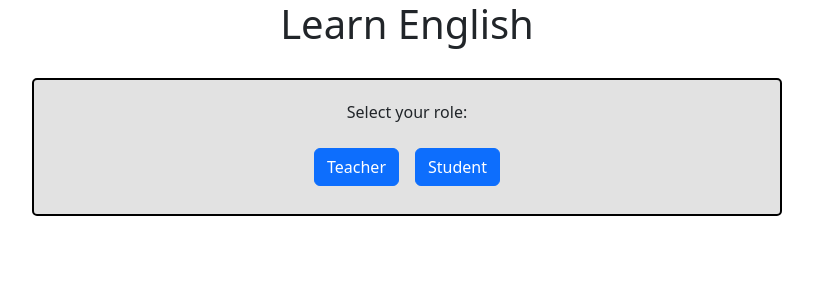
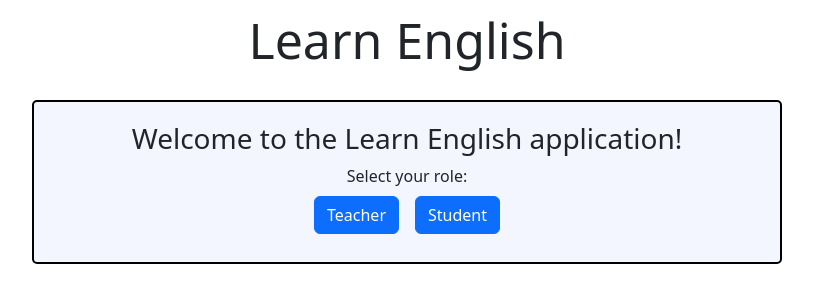
Before and after one commit to joelhamalainen/English-learning-app, a React (Vite) app in the folder frontend/: page / in a window 1280 px wide. Shown: the top 302 px of the page, without its empty margins (233-1046 px from the left). Built offline with nearby package versions, Linux system fonts and the light colour scheme; no server answers.

Commit message:
Polish UI.

```diff
--- a/frontend/src/App.jsx
+++ b/frontend/src/App.jsx
@@ -39,7 +39,8 @@ function App() {
     <Container className="custom-container" style={{ maxWidth: 750 }}>
       {role === "" ? (
         <>
-          <p>Select your role:</p>
+          <h3>Welcome to the Learn English application!</h3>
+          <p style={{ margin: 0 }}>Select your role:</p>
           <Button variant="primary" className="m-2" onClick={() => setRole('teacher')}>Teacher</Button>
           <Button variant="primary" className="m-2" onClick={() => setRole('student')}>Student</Button>
         </>
--- a/frontend/src/StudentView.jsx
+++ b/frontend/src/StudentView.jsx
@@ -76,7 +76,7 @@ function StudentView({ words, tags }) {
 
     return (
         <>
-            <h2 style={{ margin: 10 }}>Student view</h2>
+            <h2 style={{ margin: 10 }}>Student</h2>
             <p>Select which language you are writing in.</p>
             <Button variant="primary" className="m-2" onClick={() => toggleLanguage("english")}>English</Button>
             <Button variant="primary" className="m-2" onClick={() => toggleLanguage("finnish")}>Finnish</Button>
--- a/frontend/src/TeacherView.jsx
+++ b/frontend/src/TeacherView.jsx
@@ -97,11 +97,11 @@ function TeacherView({ wordPairs, tags, setWordPairs, setTags }) {
     };
     return (
         <>
-            <h2 style={{ margin: 10 }}>Teacher's view</h2>
+            <h2 style={{ margin: 10 }}>Teacher</h2>
             <Accordion defaultActiveKey="0" alwaysOpen style={{ margin: 20 }} >
                 <Accordion.Item eventKey="0">
                     <Accordion.Header><h3>Words:</h3></Accordion.Header>
-                    <Accordion.Body>
+                    <Accordion.Body style={{ padding: 0 }}>
                         <Table className='custom-table' striped bordered hover size="sm" responsive>
                             <thead>
                                 <tr>
@@ -150,7 +150,7 @@ function TeacherView({ wordPairs, tags, setWordPairs, setTags }) {
                 </Accordion.Item>
                 <Accordion.Item eventKey="1">
                     <Accordion.Header><h3>Tags:</h3></Accordion.Header>
-                    <Accordion.Body>
+                    <Accordion.Body style={{ padding: 0 }}>
                         <Table className='custom-table' striped bordered hover size="sm" responsive>
                             <thead>
                                 <tr>
--- a/frontend/src/index.css
+++ b/frontend/src/index.css
@@ -15,13 +15,13 @@
   border: 2px solid black;
   border-color: black;
   border-radius: 5px;
-  background-color: rgb(226, 226, 226);
+  background-color: rgb(243, 246, 255);
   margin: 30px;
   padding: 20px;
 }
 
 .custom-table {
-  margin-top: 20px;
+  margin: 0px !important;
 }
 
 .custom-table th {
--- a/frontend/src/main.jsx
+++ b/frontend/src/main.jsx
@@ -5,7 +5,7 @@ import App from './App.jsx'
 
 createRoot(document.getElementById('root')).render(
   <StrictMode>
-    <h1>Learn English</h1>
+    <h1 style={{ fontSize: 50, margin: 10 }}>Learn English</h1>
     <App />
   </StrictMode>,
 )
```
